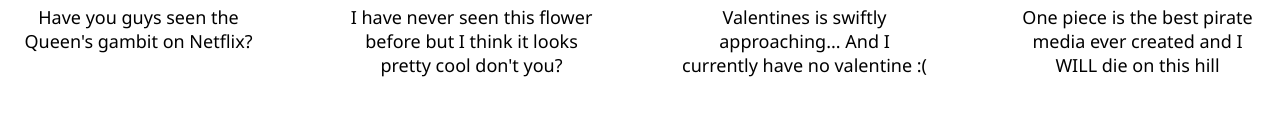
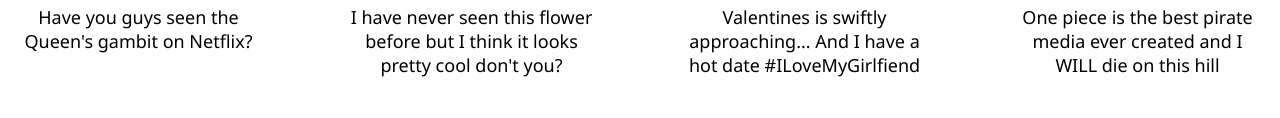
Before and after one commit to SilleryCa/Landing-Page, a plain HTML site: page index.html in a window 1280 px wide. Shown: the part 834-952 px from the top of the page. Drawn offline with Linux system fonts and the light colour scheme.

Commit message:
Small tweaks to text

```diff
--- a/index.html
+++ b/index.html
@@ -41,7 +41,7 @@
 
         <div class="container">
             <img src="./img/heart-balloons.jpg" alt="Two heart shaped balloons">
-            <div class="text">Valentines is swiftly approaching... And I currently have no valentine :(</div>
+            <div class="text">Valentines is swiftly approaching... And I have a hot date #ILoveMyGirlfiend</div>
         </div>
 
         <div class="container">
```
